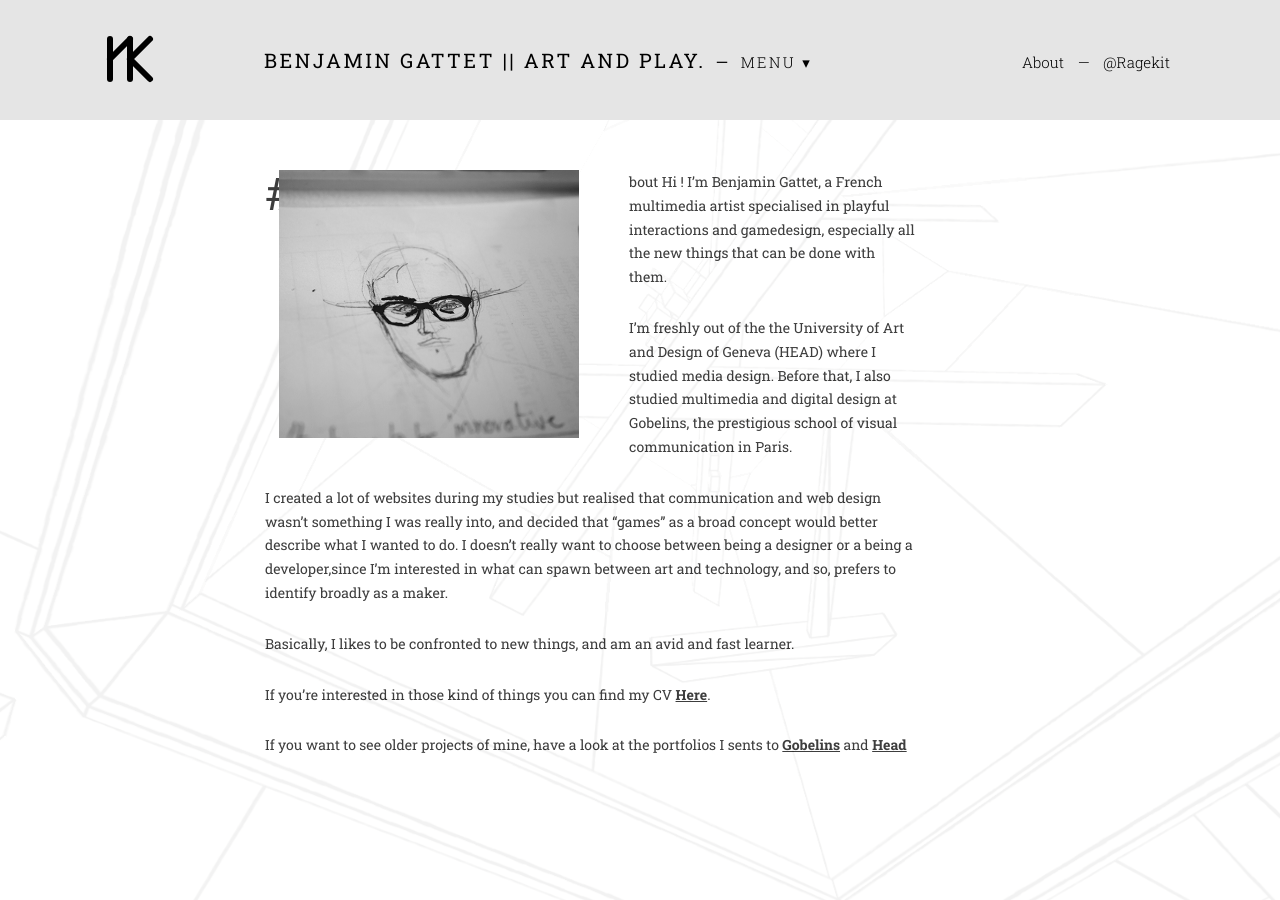
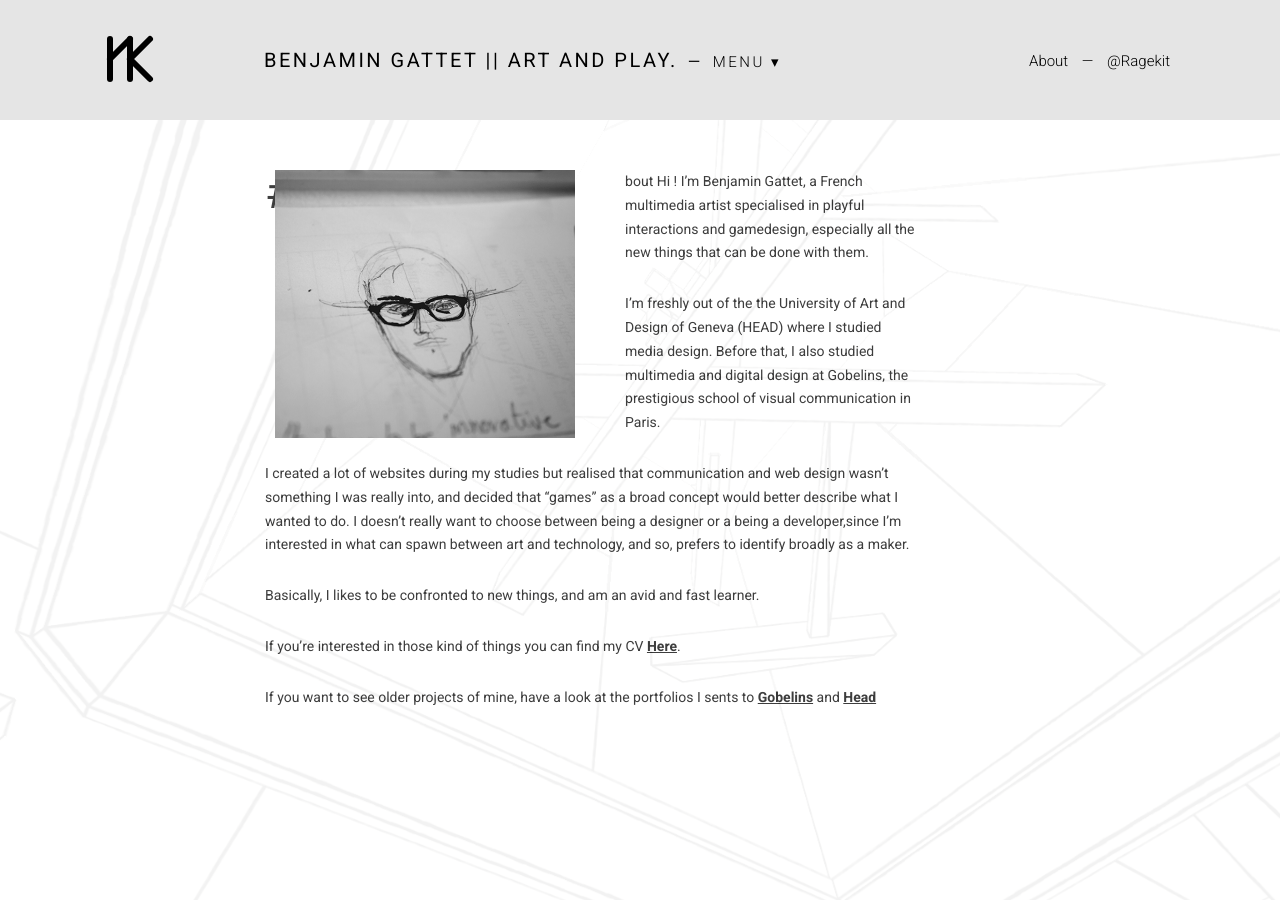
Before and after one commit to ragekit/ragekit.github.io, a Jekyll site: the page built from index.html, in a window 1280 px wide. Built offline with Jekyll 4.4.1, drawn with Linux system fonts in a browser that asks for light colours.

Commit message:
change for roboto non slab everywhere. Correct menu bugs

```diff
--- a/_includes/head.html
+++ b/_includes/head.html
@@ -6,7 +6,7 @@
     <meta name="description" content="{{ site.description }}">
     <link rel="canonical" href="{{ page.url | replace:'index.html','' | prepend: site.baseurl | prepend: site.url }}">
     <link href='https://fonts.googleapis.com/css?family=Roboto+Slab:400,100,300,700' rel='stylesheet' type='text/css'>
-    <link href='http://fonts.googleapis.com/css?family=Roboto:400,700' rel='stylesheet' type='text/css'>
+    <link href='http://fonts.googleapis.com/css?family=Roboto:300,400,700' rel='stylesheet' type='text/css'>
     <!-- Custom CSS -->
     <link rel="stylesheet" href="{{ "css/main.css" | prepend: site.baseurl }}">
 
--- a/css/main.scss
+++ b/css/main.scss
@@ -17,7 +17,7 @@
 body{
   margin:0;
   padding:0;
-  font-family: 'Roboto Slab', serif;
+  font-family: 'Roboto', serif;
   min-width:1080px;
   display:none;
 }
@@ -145,7 +145,7 @@
     line-height:1.7;
     color:$dark-gray;
     margin:27px 0;
-    font-family: 'Roboto Slab', sans-serif;
+  //  font-family: 'Roboto Slab', sans-serif;
   }
   p:first-of-type:first-letter{
     font-size:45px;
@@ -208,7 +208,7 @@
     line-height:1.7;
     color:$dark-gray;
     margin:27px 0;
-    font-family: 'Roboto Slab', sans-serif;
+  //  font-family: 'Roboto Slab', sans-serif;
   }
   p:first-of-type:first-letter{
     font-size:45px;
@@ -421,7 +421,7 @@
   top:0;
   position: fixed;
   li{
-      position:relative;
+    // position:relative;
       z-index:100;
       height:$menuSize;
       background-color:white;
@@ -429,6 +429,7 @@
         cursor: pointer; cursor: hand;
         width:752px;
         margin:0 auto;
+        display:block;
         height:100%;
         line-height:$menuSize;
         color:black !important;
@@ -513,8 +514,8 @@
         color:black !important;
         text-decoration:none;
         letter-spacing:2.5px;
-        display:inline-block;
         text-align:left;
+        margin:0 auto;
       }
       span{
       }
@@ -564,8 +565,10 @@
       a div span{
         color:black !important;
         transition:.3s;
+        transition-property: color;
       }
       transition:.5s;
+      transition-property: background-color;
     }
   }
 
--- a/js/script.js
+++ b/js/script.js
@@ -65,9 +65,13 @@
     ulContainer.style.height = window.innerHeight + "px";
     menuUl.style.height = (window.innerHeight-menuHeightClosed) + "px";
     menuUl.style.width = (window.innerWidth) + "px";
+    for (var i = 0; i < lis.length; i++) {
+      lis[i].style.width = (window.innerWidth-15) + "px";
+    }
   }
 
   function scroll() {
+    console.log("scroll");
     if(!home)
     {
       var scrollValue = document.documentElement.scrollTop || document.body.scrollTop;
@@ -81,17 +85,21 @@
 
       }
 
-
-      if(menuOpened){
+menuUl.style.overflowX = "hidden";
       if (scrollValue > parseInt(projects[0].style.top, 10) || scrollValue <=0)
       {
         menuUl.style.overflowY="scroll";
+      //  menuUl.style.width = (window.innerWidth -15) + "px";
       }else
         {
+          console.log("menu lot locked");
+
           menuUl.style.overflowY="hidden";
+        //  menuUl.style.width = (window.innerWidth) + "px";
 
         }
 
+      if(menuOpened){
         var menuPos = projects[0].getBoundingClientRect();
 
         if(openedUp)
@@ -174,6 +182,7 @@
           });
         }
       }
+
     }
 
     ulContainer.style.display ="block";
@@ -186,9 +195,6 @@
     }
     openedUp = up;
     menuOpened = true;
-
-    scroll();
-
   }
 
   function menuOut(callback) {
```
Lines whose indentation alone changed are shown as unchanged.
